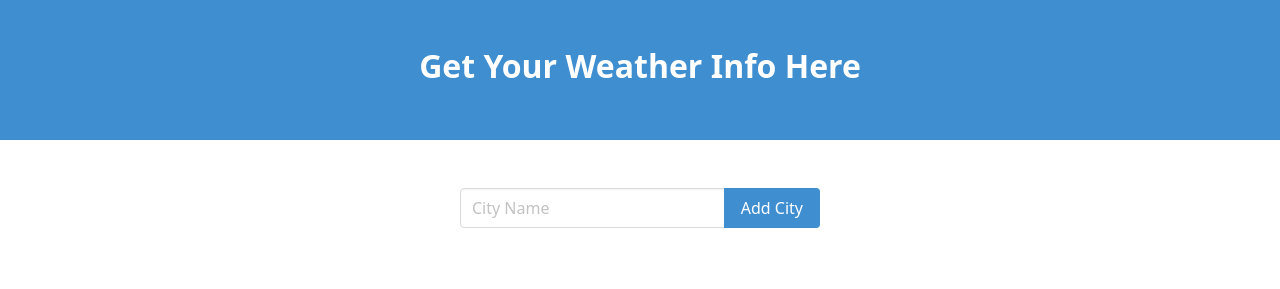
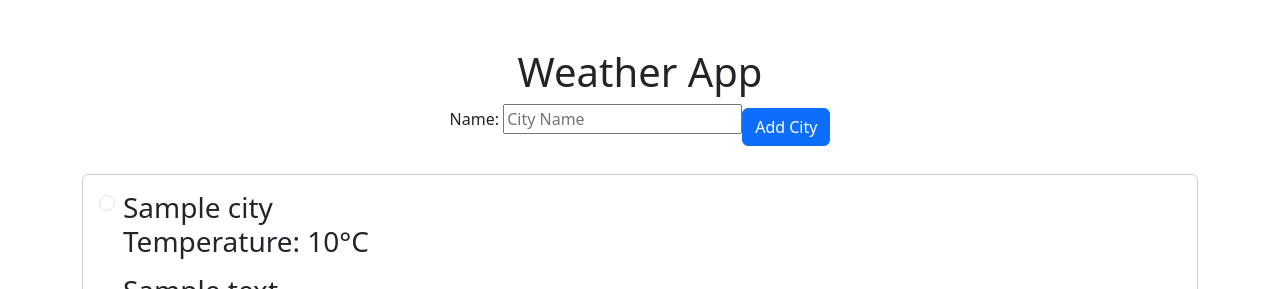
Before and after one commit to its-clinton/Weather-App, a Django app: template core/templates/home.html in a window 1280 px wide. Shown: the top 289 px of the page. Run offline with Django 4.2, Linux system fonts and the light colour scheme; the template is opened without the code that fills it: values that come from a table or form of the project are taken from there, most other values are stand-ins (such as "Sample title", 1, 10 or a date in 2020); some libraries are stand-ins or nearby versions.

Commit message:
second  commit

```diff
--- a/core/models.py
+++ b/core/models.py
@@ -1,6 +1,7 @@
 from django.db import models
 
 class City(models.Model):
+    id = models.AutoField(primary_key=True)
     name = models.CharField(max_length=25)
 
     def __str__(self):
--- a/core/templates/home.html
+++ b/core/templates/home.html
@@ -1,86 +1,45 @@
 <!DOCTYPE html>
-<html lang="en">
+<html>
 <head>
-    <meta charset="UTF-8">
-    <meta name="viewport" content="width=device-width, initial-scale=1.0">
-    <meta http-equiv="X-UA-Compatible" content="ie=edge">
-    <title>Weather</title>
-    <link rel="stylesheet" href="https://cdnjs.cloudflare.com/ajax/libs/bulma/0.6.2/css/bulma.css" />
-    <link href="https://cdn.jsdelivr.net/npm/bootstrap@5.3.0/dist/css/bootstrap.min.css" rel="stylesheet" integrity="sha384-9ndCyUaIbzAi2FUVXJi0CjmCapSmO7SnpJef0486qhLnuZ2cdeRhO02iuK6FUUVM" crossorigin="anonymous">
+    <title>Weather App</title>
+    <!-- Include Bootstrap CSS -->
+    <link rel="stylesheet" href="https://cdn.jsdelivr.net/npm/bootstrap@5.3.0/dist/css/bootstrap.min.css">
 </head>
 <body>
-    <section class="hero is-info">
-        <div class="hero-body">
-            <div class="container">
-                <h1 style="text-align: center;" class="title">
-                    Get Your Weather Info Here
-                </h1>
-            </div>
-        </div>
-    </section>
-    <section class="section">
-        <div class="container">
-            <div class="columns">
-                <div class="column is-offset-4 is-4">
-                    <form method="POST">
-                        {% csrf_token %}
-                        <div class="field has-addons">
-                            <div class="control is-expanded">
-                                {{ form.name }}
-                            </div>
-                            <div class="control">
-                                <button class="button is-info">
-                                    Add City
-                                </button>
-                            </div>
+    <div class="container">
+        <h1 style="text-align: center;" class="mt-5">Weather App</h1>
+
+        <!-- <h2 class="mt-4">Add City</h2> -->
+        <form style="align-items: center; display: flex; justify-content: center;"  action="{% url 'core:weather' %}" method="post" class="mb-4">
+            {% csrf_token %}
+            {{ form.as_p }}
+            <button type="submit" class="btn btn-primary">Add City</button>
+        </form>
+        {% if weather_data %}
+            <form action="{% url 'core:weather' %}" method="post" class="mb-4">
+                {% csrf_token %}
+                {% for weather in weather_data %}
+                <div class="card mb-3">
+                    <div class="card-body">
+                        <div class="form-check">
+                            <input class="form-check-input" type="radio" name="city_id" value="{{ weather.id }}">
+                            <label class="form-check-label">
+                                <h3 class="card-title">{{ weather.city }}</h>
+                                <p class="card-text">Temperature: {{ weather.temperature }}°C</p>
+                                <p class="card-text">{{ weather.description }}</p>
+                            </label>
                         </div>
-                    </form>
-                </div>
-            </div>
-        </div>
-    </section>
-    <section class="section">
-        <div class="container">
-            <div class="columns is-multiline">
-                {% for weather in weather_data %}
-                <div class="column is-4">
-                    <div class="box">
-                        <article class="media">
-                            <div class="media-left">
-                                <figure class="image is-50x50">
-                                    <img src="http://openweathermap.org/img/w/10d.png" alt="Image">
-                                </figure>
-                            </div>
-                            <div class="media-content">
-                                <div class="content">
-                                    <p>
-                                        <span class="title">{{ weather.city }}</span>
-                                        <br>
-                                        <span class="subtitle">{{ weather.temperature }}° C</span>
-                                        <br> {{ weather.description }}
-                                    </p>
-                                    <button type="submit" class="btn btn-sm btn-primary text-white">
-                                        <a href="">Delete</a>
-                                    </button>
-                                </div>
-                            </div>
-                        </article>
                     </div>
                 </div>
                 {% endfor %}
-            </div>
-        </div>
-    </section>
+                <button style="align-items: center; display: flex; justify-content: center;" type="submit" class="btn btn-danger mt-3">Clear City List</button>
+            </form>
+        {% else %}
+            <p>No cities added yet.</p>
+        {% endif %}
+    </div>
 
-    <footer class="footer is-info">
-        <div class="container">
-            <div class="content has-text-centered">
-                <p>
-                    <strong>WeatherApp</strong> by ClintonDeveloper
-                </p>
-    </footer>
-
-    <script src="https://cdn.jsdelivr.net/npm/bootstrap@5.3.0/dist/js/bootstrap.bundle.min.js" integrity="sha384-geWF76RCwLtnZ8qwWowPQNguL3RmwHVBC9FhGdlKrxdiJJigb/j/68SIy3Te4Bkz" crossorigin="anonymous"></script>
-
+    <!-- Include Bootstrap JS -->
+    <script src="https://cdn.jsdelivr.net/npm/bootstrap@5.3.0/dist/js/bootstrap.bundle.min.js"></script>
 </body>
 </html>
--- a/core/urls.py
+++ b/core/urls.py
@@ -2,8 +2,9 @@
 from django.urls import path
 from . import views
 
+
+app_name = 'core'
 urlpatterns = [
     path('', views.weather, name='weather'),
-    path('delete/<city_name>/', views.delete_city, name='delete_city'),
 
 ]
--- a/graphics/urls.py
+++ b/graphics/urls.py
@@ -19,5 +19,5 @@ from django.urls import path, include # new
 
 urlpatterns = [
     path('admin/', admin.site.urls),
-    path('', include('core.urls')), # new
+    path('', include('core.urls',namespace='core')), # new
 ]
```
Also changed, not shown: core/views.py (+30 -30 lines), core/migrations/0008_alter_city_id.py (added), core/templates/search.html (deleted), db.sqlite3.
